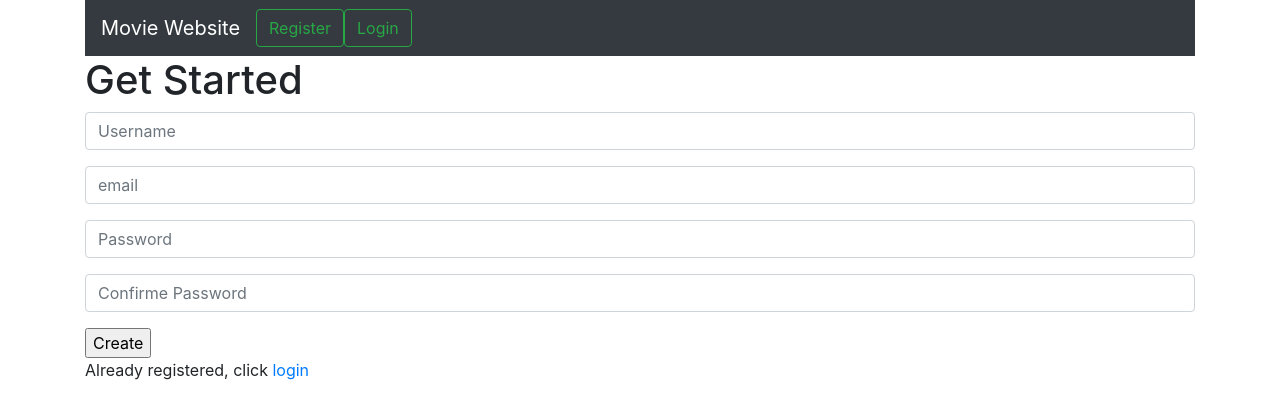
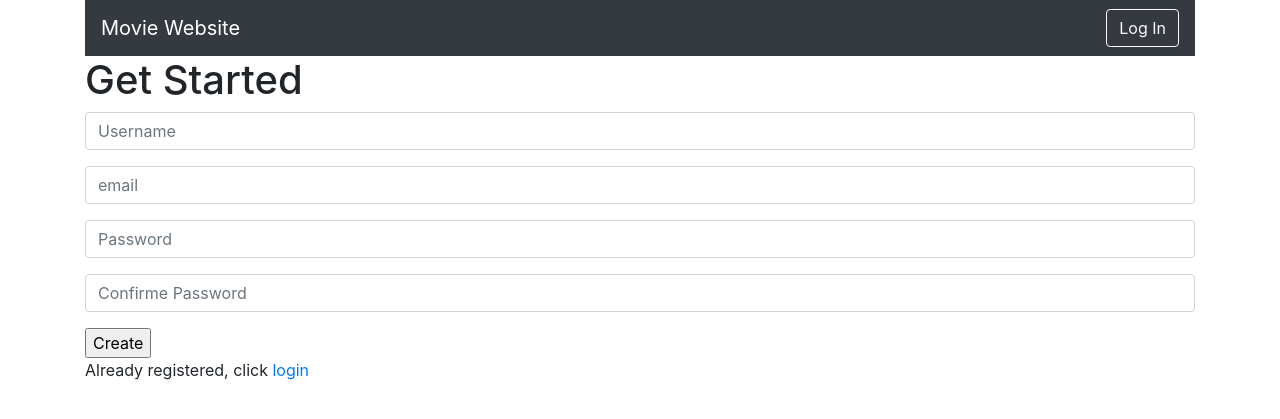
Before and after one commit to MotazBellah/ToDo, a Flask app: page / in a window 1280 px wide. Shown: the top 419 px of the page. Run offline with Flask 2, Linux system fonts and the light colour scheme; some libraries are stand-ins or nearby versions.

Commit message:
Updated navbar

```diff
--- a/templates/log.html
+++ b/templates/log.html
@@ -9,16 +9,34 @@
 
 {% block content %}
 
+<!-- <nav class="navbar navbar-expand-lg navbar-dark bg-dark">
+  <a class="navbar-brand" href="#">Get Things Done</a>
+  <button class="navbar-toggler" type="button" data-toggle="collapse" data-target="#navbarSupportedContent" aria-controls="navbarSupportedContent" aria-expanded="false" aria-label="Toggle navigation">
+    <span class="navbar-toggler-icon"></span>
+  </button> -->
+
+  <!-- <div class="collapse navbar-collapse" id="navbarSupportedContent">
+    <form class="form-inline my-2 my-lg-0">
+
+    </form>
+  </div> -->
+<!--
+  <a class="btn btn-outline-success my-2 my-sm-0" href="{{ url_for('login_form') }}">Register</a>
+  <a class="btn btn-outline-success my-2 my-sm-0" href="{{ url_for('login') }}">Login</a> -->
+<!--
+</nav> -->
 
 <nav class="navbar navbar-expand-lg navbar-dark bg-dark">
-    <span class="navbar-brand" href="#">Movie Website</span>
-    <button class="navbar-toggler" type="button" data-toggle="collapse" data-target="#navbarNavDropdown" aria-controls="navbarNavDropdown" aria-expanded="false" aria-label="Toggle navigation">
-        <span class="navbar-toggler-icon"></span>
-    </button>
+                <span class="navbar-brand" href="#">Movie Website</span>
+                <button class="navbar-toggler" type="button" data-toggle="collapse" data-target="#navbarNavDropdown" aria-controls="navbarNavDropdown" aria-expanded="false" aria-label="Toggle navigation">
+                    <span class="navbar-toggler-icon"></span>
+                </button>
+              <div class="collapse navbar-collapse" id="navbarNavDropdown">
 
-    <a class="btn btn-outline-success my-2 my-sm-0" href="{{ url_for('login_form') }}">Register</a>
-    <a class="btn btn-outline-success my-2 my-sm-0" href="{{ url_for('login') }}">Login</a>
-</nav>
+              </div>
+
+ <a class="btn btn-outline-light" href="#"> Log In </a>
+            </nav>
 
     <h1>Get Started</h1>
     <form action="{{ url_for('login_form') }}" method="POST">
```
